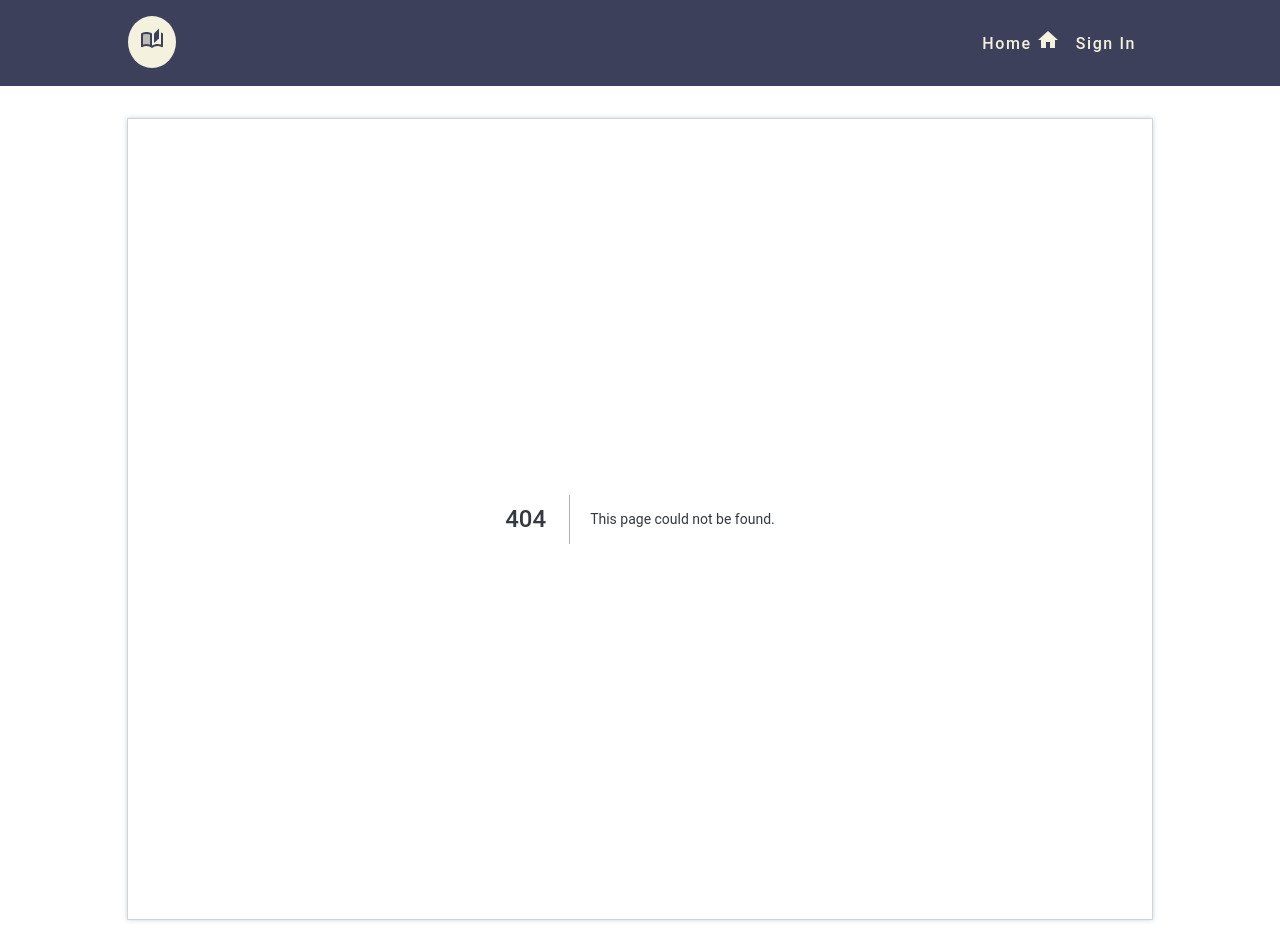
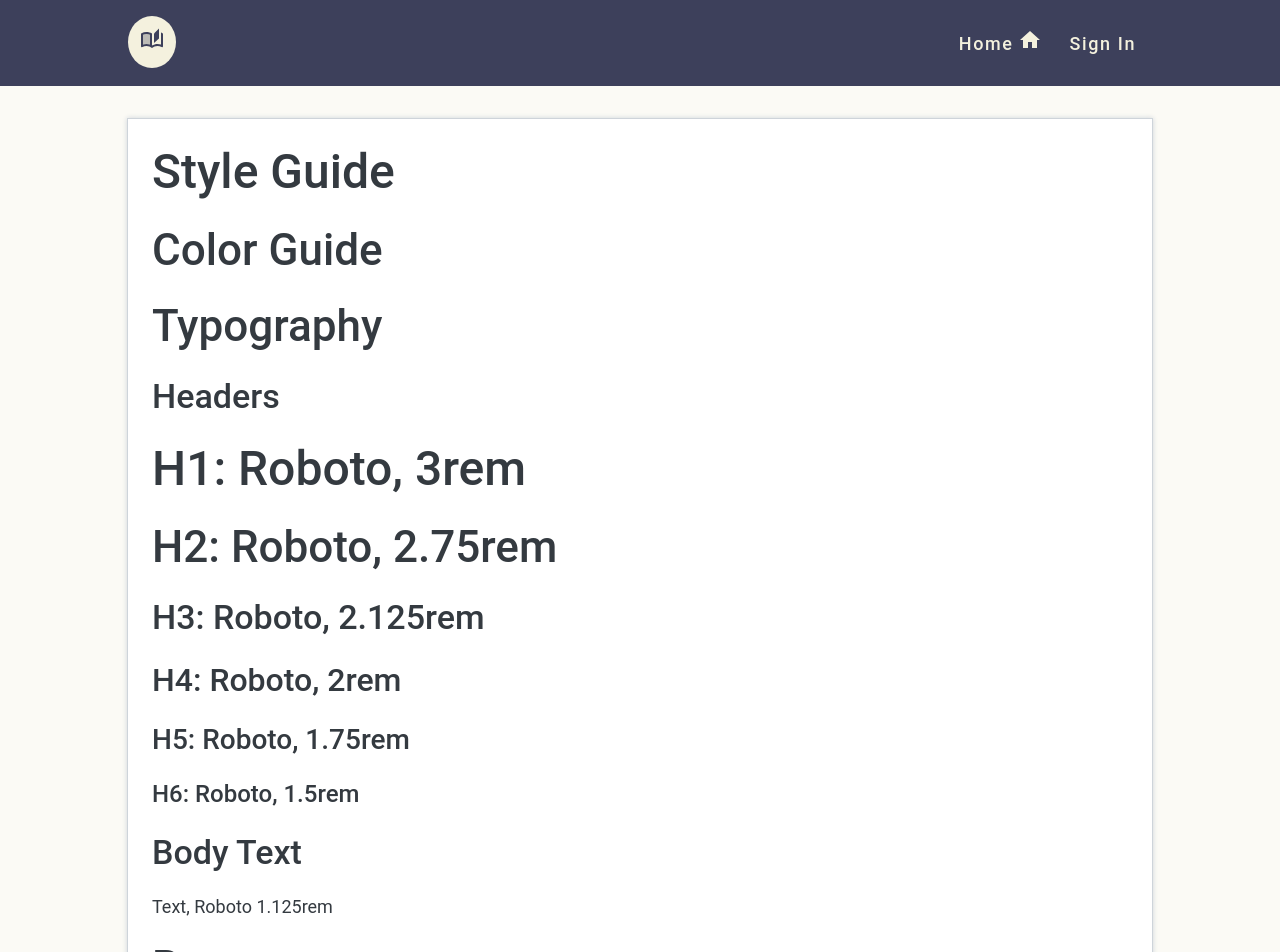
Before and after one commit to Sun-Mountain/shelf-esteem, a Next.js app: page /style in a window 1280 px wide. Before the commit this address had no page. Shown: the top 952 px of the page. Built offline with nearby package versions, Linux system fonts and the light colour scheme.

Commit message:
header styles

```diff
--- a/package.json
+++ b/package.json
@@ -9,10 +9,12 @@
     "lint": "next lint"
   },
   "dependencies": {
+    "@emotion/cache": "^11.11.0",
     "@emotion/react": "^11.11.4",
     "@emotion/styled": "^11.11.0",
     "@mui/icons-material": "^5.15.12",
     "@mui/material": "^5.15.12",
+    "@mui/material-nextjs": "^5.15.11",
     "next": "14.1.3",
     "react": "^18",
     "react-dom": "^18"
--- /dev/null
+++ b/src/app/(public)/style/page.tsx
@@ -0,0 +1,36 @@
+import React from 'react'
+
+const StyleGuide = () => {
+  return (
+    <section>
+      <h1>Style Guide</h1>
+      <div>
+        <h2>Color Guide</h2>
+      </div>
+      <div>
+        <h2>Typography</h2>
+        <div>
+          <h3>Headers</h3>
+          <h1>H1: Roboto, 3rem</h1>
+          <h2>H2: Roboto, 2.75rem</h2>
+          <h3>H3: Roboto, 2.125rem</h3>
+          <h4>H4: Roboto, 2rem</h4>
+          <h5>H5: Roboto, 1.75rem</h5>
+          <h6>H6: Roboto, 1.5rem</h6>
+        </div>
+        <div>
+          <h3>Body Text</h3>
+          <p>Text, Roboto 1.125rem</p>
+        </div>
+      </div>
+      <div>
+        <h2>Buttons</h2>
+      </div>
+      <div>
+        <h2>Forms</h2>
+      </div>
+    </section>
+  )
+}
+
+export default StyleGuide
--- a/src/assets/style/_index.scss
+++ b/src/assets/style/_index.scss
@@ -25,16 +25,9 @@ body {
   display: flex;
   flex-direction: column;
   font-family: 'Roboto', sans-serif;
+  font-size: 1.125rem;
   height: 100vh;
   margin: 0 auto;
-  padding: 0;
-}
-
-h1, h2, h3, h4, h5, h6 {
-  color: $ink;
-  font-family: 'Roboto', sans-serif;
-  font-weight: 400;
-  margin: 0;
   padding: 0;
 }
 
@@ -51,4 +44,8 @@ main {
 
 section {
   padding: 1.5rem;
+
+  h1:first-of-type {
+    margin-top: 0;
+  }
 }
--- a/src/assets/style/components/_main-nav.scss
+++ b/src/assets/style/components/_main-nav.scss
@@ -146,6 +146,10 @@ nav {
   #drawer-container {
     display: none;
   }
+
+  .link-w-icon {
+    padding: 0.75rem 0.75rem 0.75rem 1rem !important;
+  }
 }
 
 @media screen and (max-width: $tablet-md) {
--- a/src/assets/style/general.scss
+++ b/src/assets/style/general.scss
@@ -1 +1,33 @@
 $border-radius: 0.75rem;
+
+h1, h2, h3, h4, h5, h6 {
+  color: $ink;
+  font-family: 'Roboto', sans-serif;
+  font-weight: 500;
+  margin: 1.5rem 0;
+  padding: 0;
+}
+
+h1 {
+  font-size: 3rem;
+}
+
+h2 {
+  font-size: 2.75rem;
+}
+
+h3 {
+  font-size: 2.125rem;
+}
+
+h4 {
+  font-size: 2rem;
+}
+
+h5 {
+  font-size: 1.75rem;
+}
+
+h6 {
+  font-size: 1.5rem;
+}
```
Also changed, not shown: 1 other file (tests, documents, lock files or other folders).
